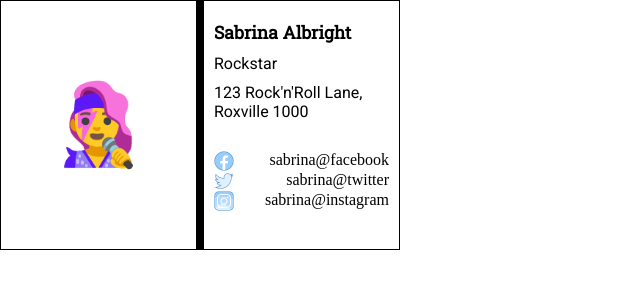
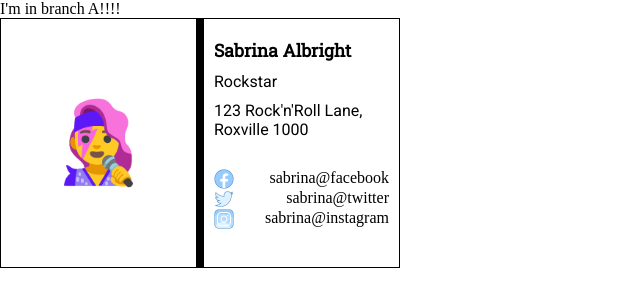
Before and after one commit to augam8/biz-card-flex, a plain HTML site: page biz-card/biz-card.html in a window 1280 px wide. Shown: the whole page, without its empty margins (0-640 px from the left). Drawn offline with Linux system fonts and the light colour scheme.

Commit message:
changes on branch-a

```diff
--- a/biz-card/biz-card.html
+++ b/biz-card/biz-card.html
@@ -75,6 +75,7 @@
 </head>
 
 <body>
+    I'm in branch A!!!!
 
     <div id="wrapper">
         <div class="left">👩‍🎤</div>
```
